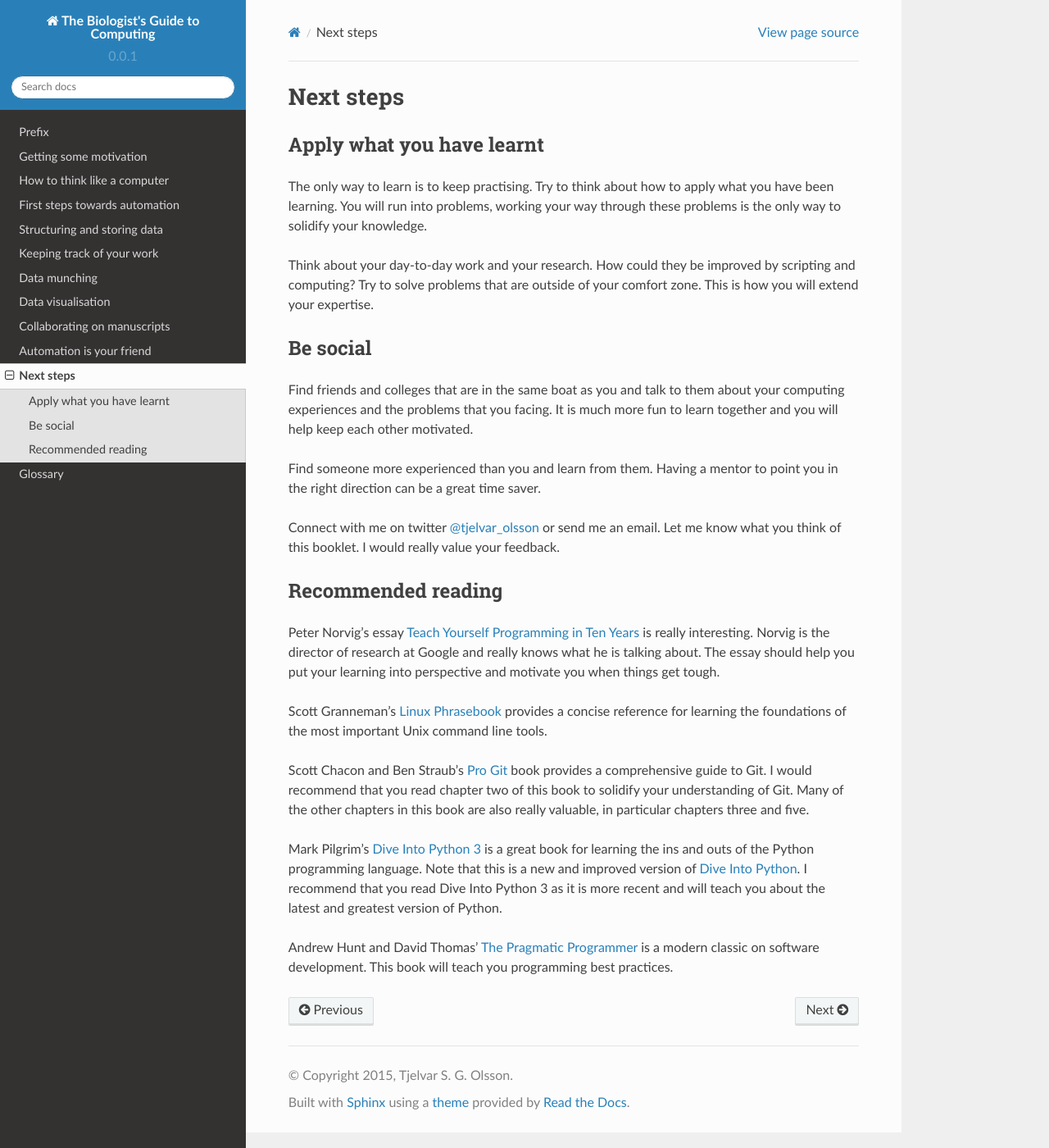
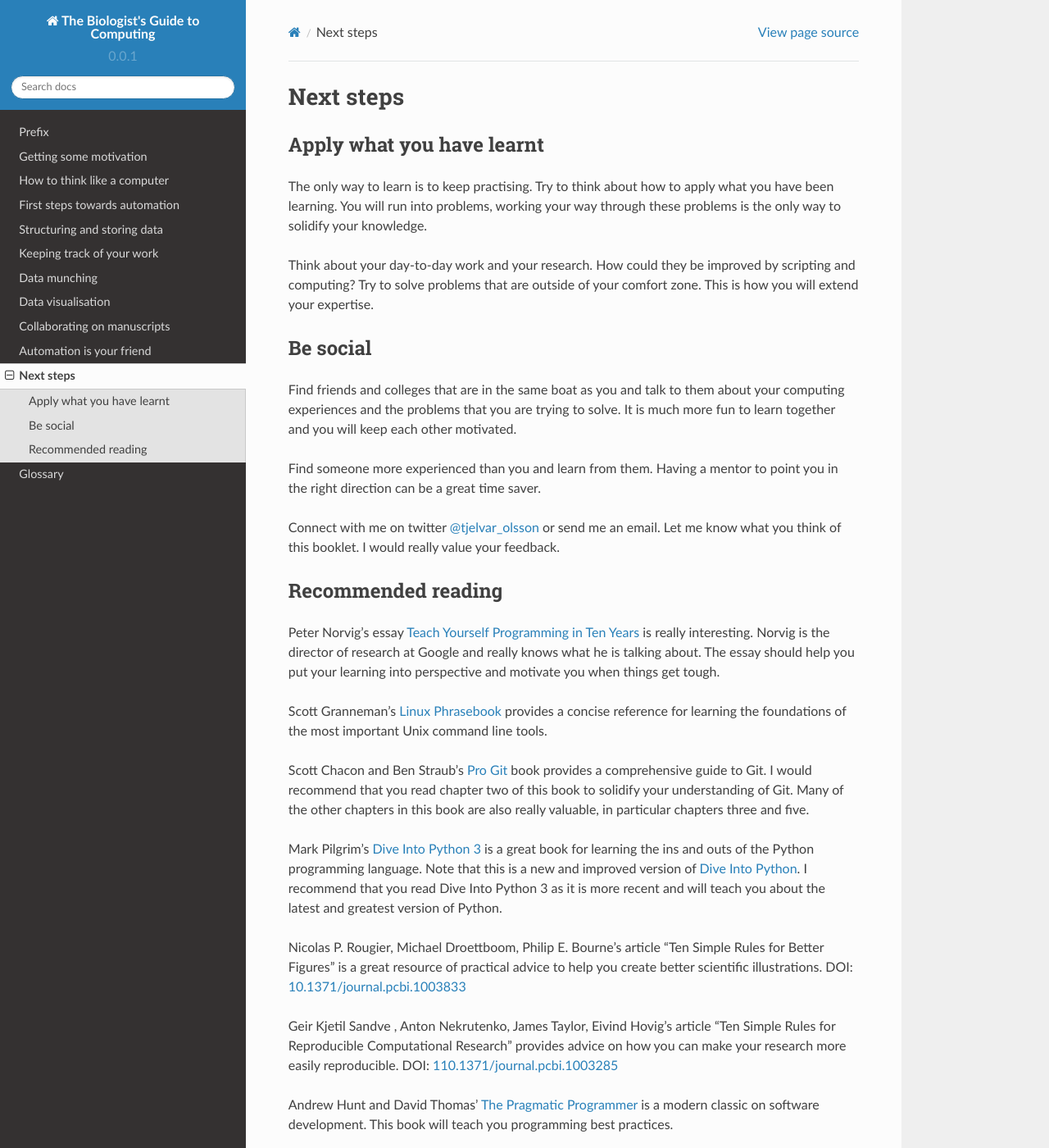
Before and after one commit to tjelvar-olsson/biologists-guide-to-computing, a Sphinx documentation site: the page built from source/next-steps.rst, in a window 1280 px wide and 1400 px high. Shown: the whole window at 82% size. Built offline with Sphinx 7.4.7 and the Read the Docs theme 2.0.0, drawn with Linux system fonts in a browser that asks for light colours.

Commit message:
Updated recommended reading list.

```diff
--- a/source/next-steps.rst
+++ b/source/next-steps.rst
@@ -18,8 +18,8 @@ Be social
 ---------
 
 Find friends and colleges that are in the same boat as you and talk to them
-about your computing experiences and the problems that you facing. It is much
-more fun to learn together and you will help keep each other motivated.
+about your computing experiences and the problems that you are trying to solve.
+It is much more fun to learn together and you will keep each other motivated.
 
 Find someone more experienced than you and learn from them. Having a mentor
 to point you in the right direction can be a great time saver.
@@ -56,6 +56,16 @@ this is a new and improved version of
 Dive Into Python 3 as it is more recent and will teach you about the latest and
 greatest version of Python.
 
+Nicolas P. Rougier, Michael Droettboom, Philip E. Bourne's article
+"Ten Simple Rules for Better Figures" is a great resource of practical
+advice to help you create better scientific illustrations.
+DOI: `10.1371/journal.pcbi.1003833 <https://dx.doi.org/10.1371/journal.pcbi.1003833>`_
+
+Geir Kjetil Sandve , Anton Nekrutenko, James Taylor, Eivind Hovig's article
+"Ten Simple Rules for Reproducible Computational Research" provides advice on how
+you can make your research more easily reproducible.
+DOI: `110.1371/journal.pcbi.1003285 <https://dx.doi.org/110.1371/journal.pcbi.1003285>`_
+
 Andrew Hunt and David Thomas'
 `The Pragmatic Programmer <https://pragprog.com/book/tpp/the-pragmatic-programmer>`_
 is a modern classic on software development. This book will teach you programming
```
